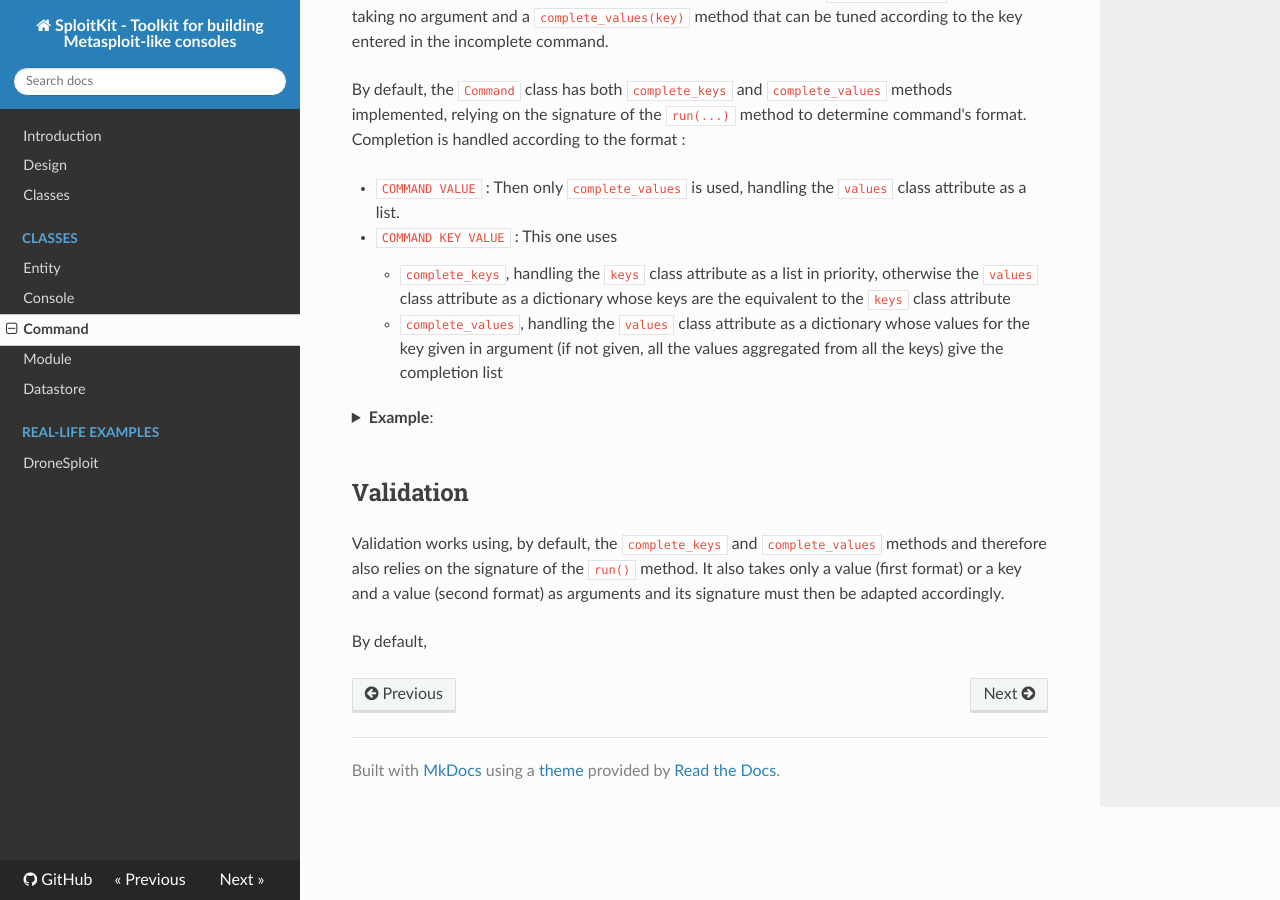
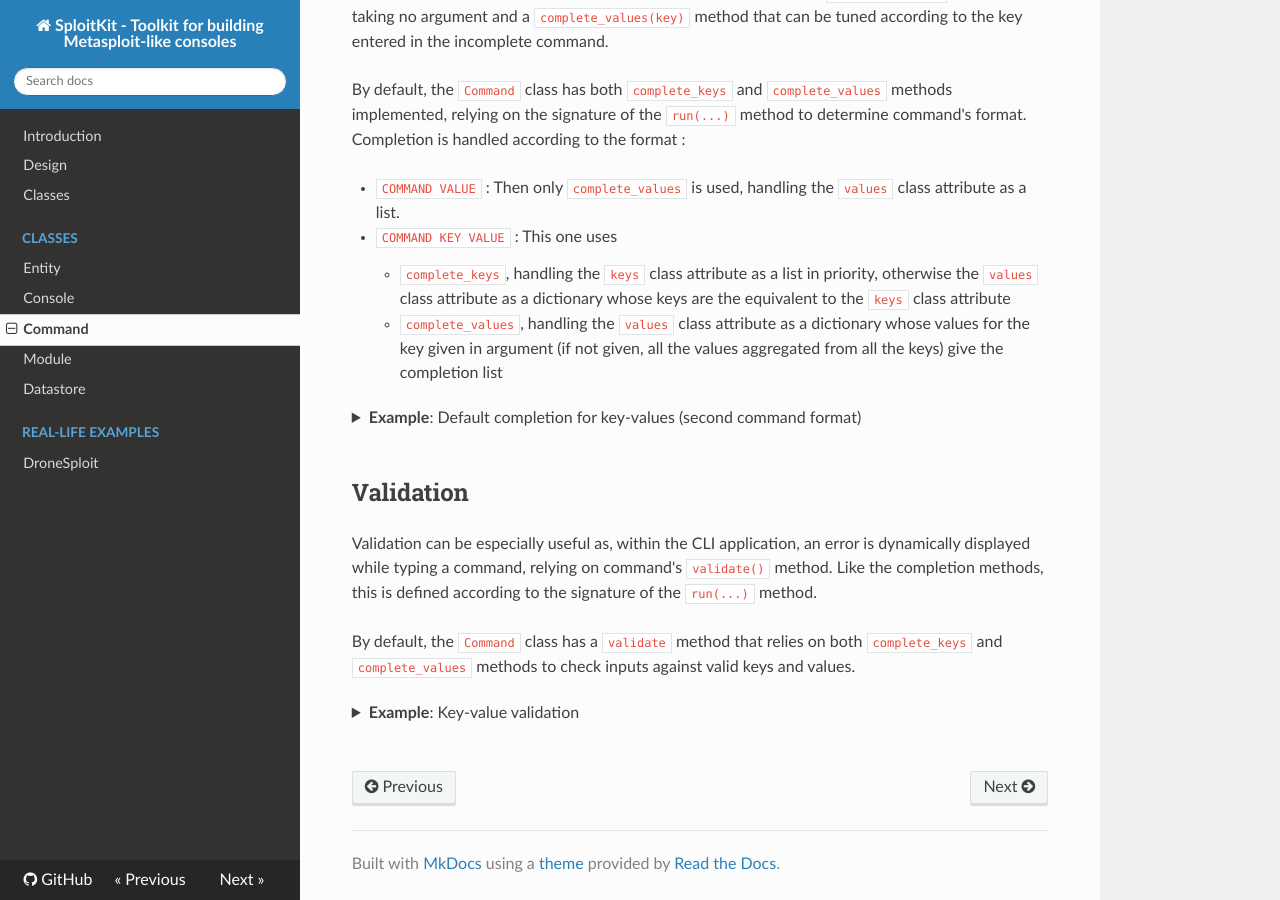
Before and after one commit to dhondta/python-sploitkit, an MkDocs documentation site: the page built from docs/classes/command.md, in a window 1280 px wide and 900 px high, scrolled down 1546 px. Built offline with MkDocs 1.6.1, drawn with Linux system fonts in a browser that asks for light colours; nearby versions of some CDN libraries.

Commit message:
Updated the documentation

```diff
--- a/docs/classes/command.md
+++ b/docs/classes/command.md
@@ -73,7 +73,7 @@ By default, the `Command` class has both `complete_keys` and `complete_values` m
     - `complete_keys`, handling the `keys` class attribute as a list in priority, otherwise the `values` class attribute as a dictionary whose keys are the equivalent to the `keys` class attribute
     - `complete_values`, handling the `values` class attribute as a dictionary whose values for the key given in argument (if not given, all the values aggregated from all the keys) give the completion list
 
-??? example "**Example**: "
+??? example "**Example**: Default completion for key-values (second command format)"
 
         :::python
         class DoSomething(Command):
@@ -86,13 +86,26 @@ By default, the `Command` class has both `complete_keys` and `complete_values` m
 
     This command will yield a completion list of :
 
-    - `["key1", "key2", "key3"]` when entering "`do-something `" and pressing the tab key twice
+    - `["key1", "key2", "key3"]` when entering "`do-something `" (or "`do-something `" and a part of the possible key, without a trailing whitespace) and pressing the tab key twice
+
+        ![](/img/command-key-completion.png "Key completion")
+
     - `["4", "5", "6"]`when entering "`do-something key2 `" and pressing the tab key twice
+
+        ![](/img/command-value-completion.png "Value completion")
 
 <br>
 
 ## Validation
 
-Validation works using, by default, the `complete_keys` and `complete_values` methods and therefore also relies on the signature of the `run()` method. It also takes only a value (first format) or a key and a value (second format) as arguments and its signature must then be adapted accordingly.
+Validation can be especially useful as, within the CLI application, an error is dynamically displayed while typing a command, relying on command's `validate()` method. Like the completion methods, this is defined according to the signature of the `run(...)` method.
 
-By default,
+By default, the `Command` class has a `validate` method that relies on both `complete_keys` and `complete_values` methods to check inputs against valid keys and values.
+
+??? example "**Example**: Key-value validation"
+
+    According to the previous example, a validation error is raised as the given value is not part of the possible values for the given key :
+
+    ![](/img/command-validation.png "Validation error")
+
+<br>
```
Also changed, not shown: docs/base.md (added, +1 -0 lines), docs/classes/console.md (+3 -3 lines), docs/design.md (+7 -14 lines), docs/base/commands.md (added), docs/base/consoles.md (added), docs/base/models.md (added), docs/img/command-key-completion.png (added), docs/img/command-validation.png (added), docs/img/command-value-completion.png (added), docs/img/console-prompt.png (added).
